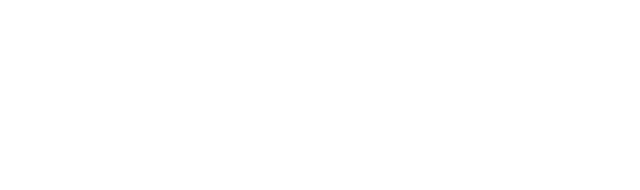
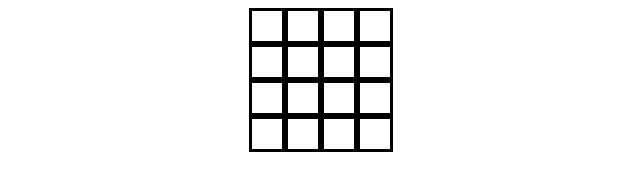
Before and after one commit to socegueda86/ETCH-A-SKETCH, a plain HTML site: page index.html in a window 1280 px wide. Shown: the whole page, without its empty margins (319-959 px from the left). Drawn offline with Linux system fonts and the light colour scheme.

Commit message:
Have the basic css and js done, create the grid and random color function
Also corrected some classes on index.hmtl

```diff
--- a/index.html
+++ b/index.html
@@ -9,7 +9,7 @@
     <link rel="stylesheet" href="./style.css">
 </head>
 <body>
-    <div class="container">
+    <div class="grid-container">
 
     </div>
 
--- a/script.js
+++ b/script.js
@@ -1,9 +1,17 @@
-function createGrit(){
+function random255(){
+    return Math.floor(Math.random()*256)
+}
 
-    for ( let i = 0; i <16; i++){
-        let container = document.querySelector('.container');
+function createGrit(n = 16){
+    for ( let i = 0; i <n; i++){
         let item = document.createElement('div');
-        item.classList.add('class', `item${i+1}`);
+        item.classList.add('class', `item`);
         container.appendChild(item);
-    }
+    };
+    container.addEventListener('click', function(e){e.target.style.background = `rgb(${random255()},
+    ${random255()},${random255()})`})
 }
+
+let container = document.querySelector('.grid-container');
+container.setAttribute('style', 'grid-template-columns: auto auto auto auto;');
+createGrit();
--- a/style.css
+++ b/style.css
@@ -0,0 +1,12 @@
+
+.grid-container{
+    display: grid;
+    justify-content: center;
+}
+
+.item{
+    width: 30px;
+    height: 30px;
+    border-color: black;
+    border-style: solid;
+}
```
